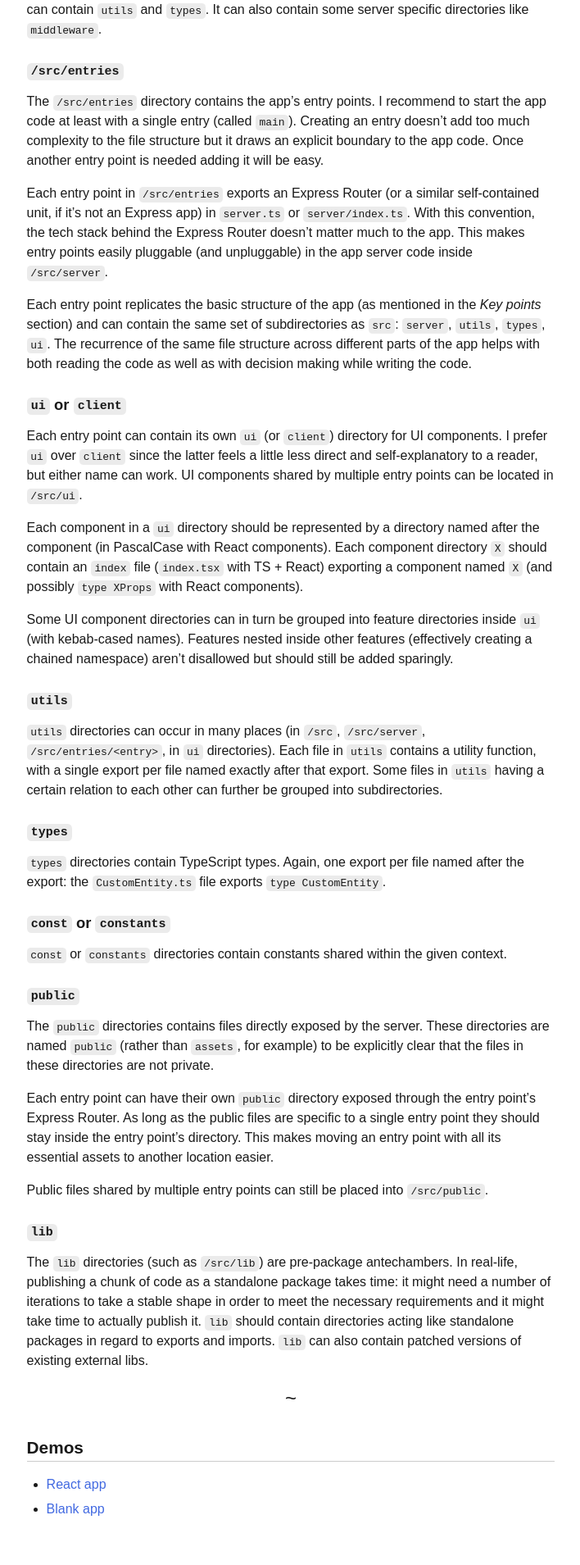
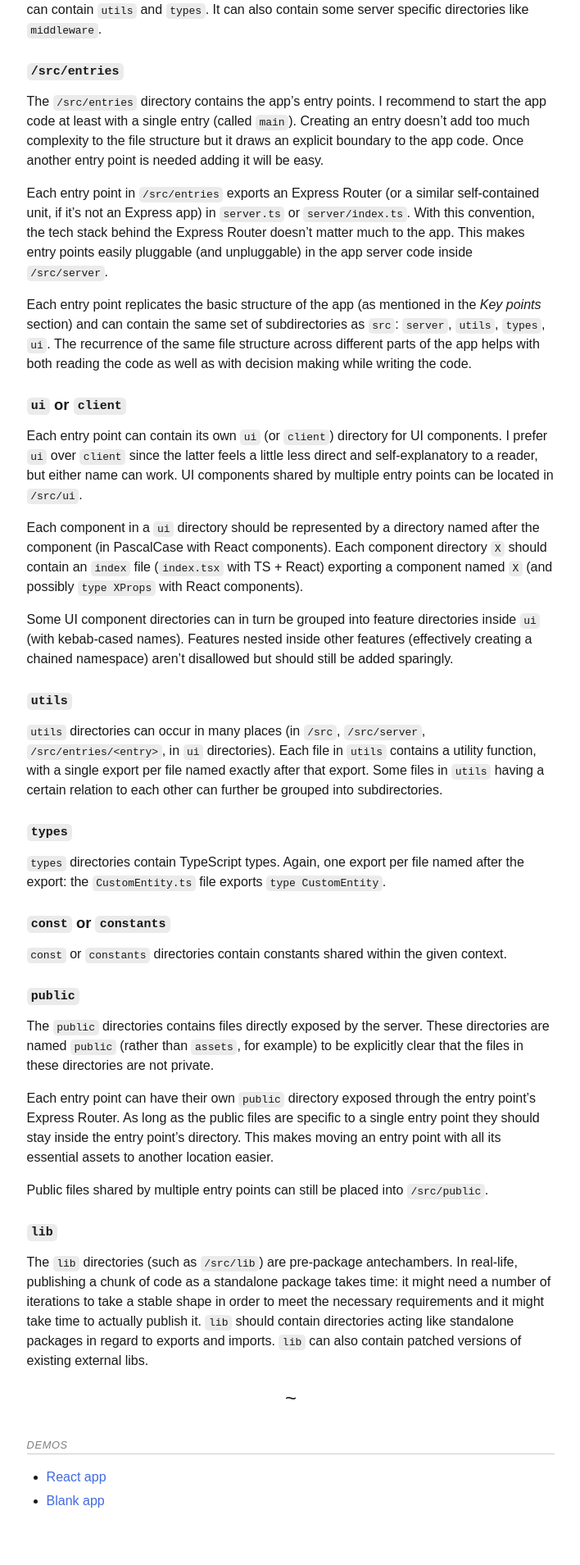
Before and after one commit to axtk/axtk.github.io, a Jekyll site: the page built from x/fractal_nodejs_web_app_design.md, in a window 1280 px wide. Shown: the part 2162-4071 px from the top of the page at 82% size, without its empty margins (285-993 px from the left). Built offline with Jekyll 4.4.1, drawn with Linux system fonts in a browser that asks for light colours; our own code applies the rules of GitHub Pages for plain Markdown files.

Commit message:
update demos header style

```diff
--- a/x/assets/plain.css
+++ b/x/assets/plain.css
@@ -75,7 +75,8 @@ h2 {
     padding: 0 0 .2em 0;
     margin: 1.5em 0 .75em 0;
 }
-h2#related {
+h2#related,
+h2#demos {
     font-size: .8rem;
     font-weight: normal;
     font-style: italic;
```
